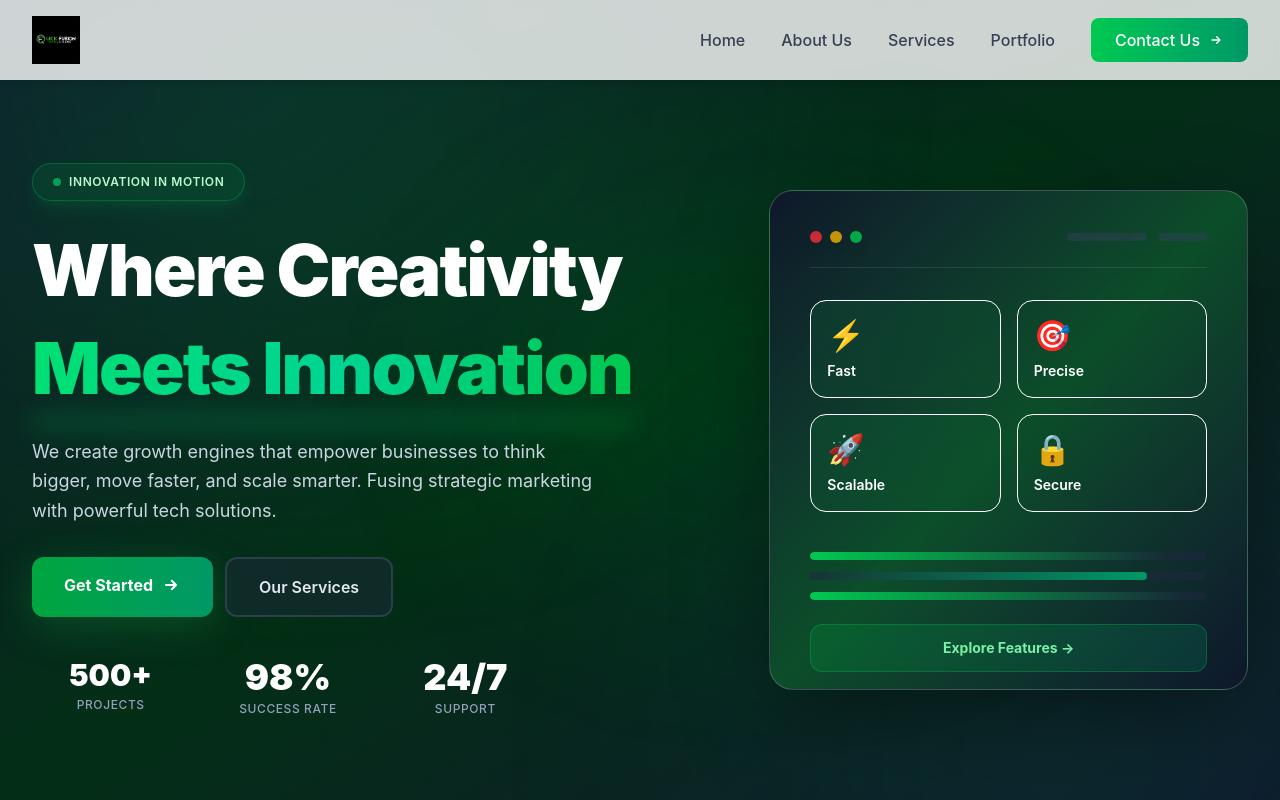
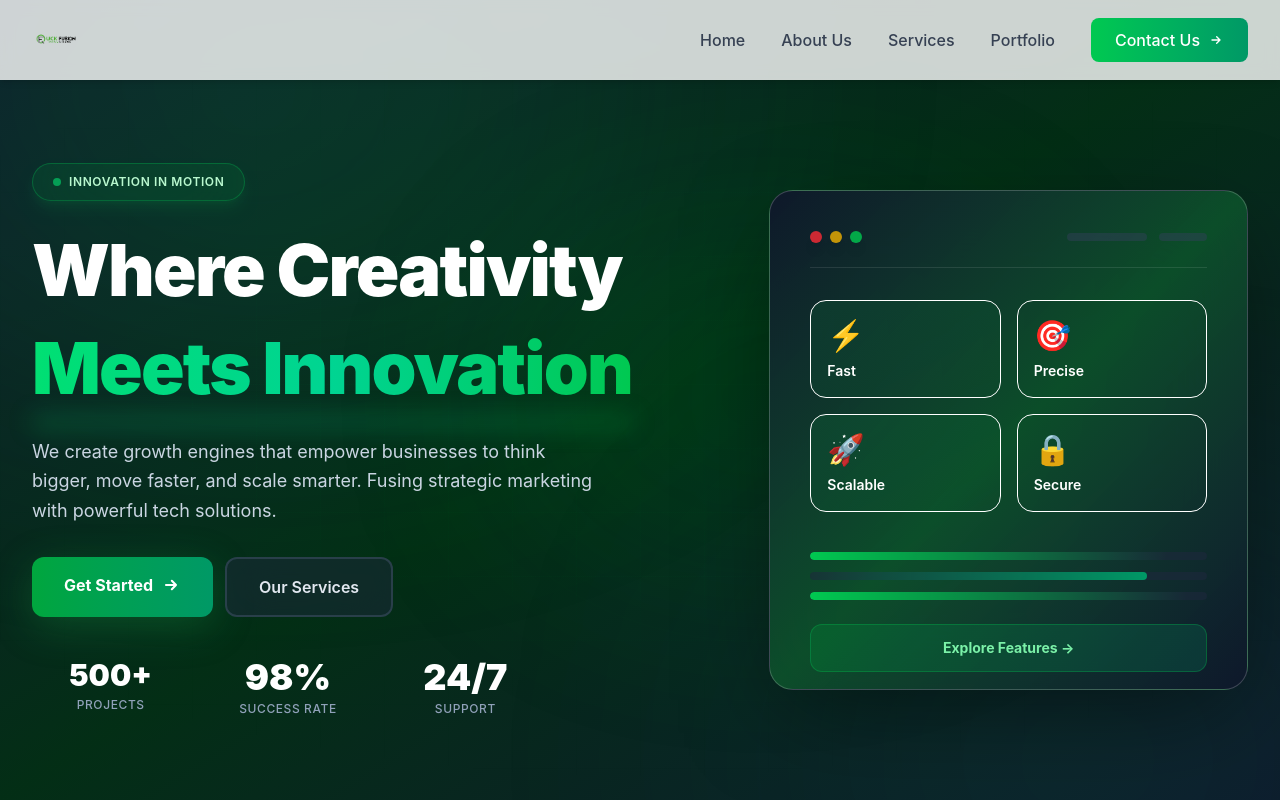
Before and after one commit to NovaSyntax753/QuickFusion, a Next.js app in the folder quickfusion-website/: page / in a window 1280 px wide. Shown: the top 800 px of the page. Built offline with nearby package versions, Linux system fonts and the light colour scheme.

Commit message:
done the changes

```diff
--- a/quickfusion-website/components/Navbar.tsx
+++ b/quickfusion-website/components/Navbar.tsx
@@ -32,7 +32,7 @@ export default function Navbar() {
             className="flex items-center hover:scale-105 transition-transform duration-300 group"
           >
             <Image
-              src="/images/logo-full.png"
+              src="/images/3-removebg-preview.png"
               alt="QuickFusion Innovations - Creative Media Agency"
               width={180}
               height={45}
```
